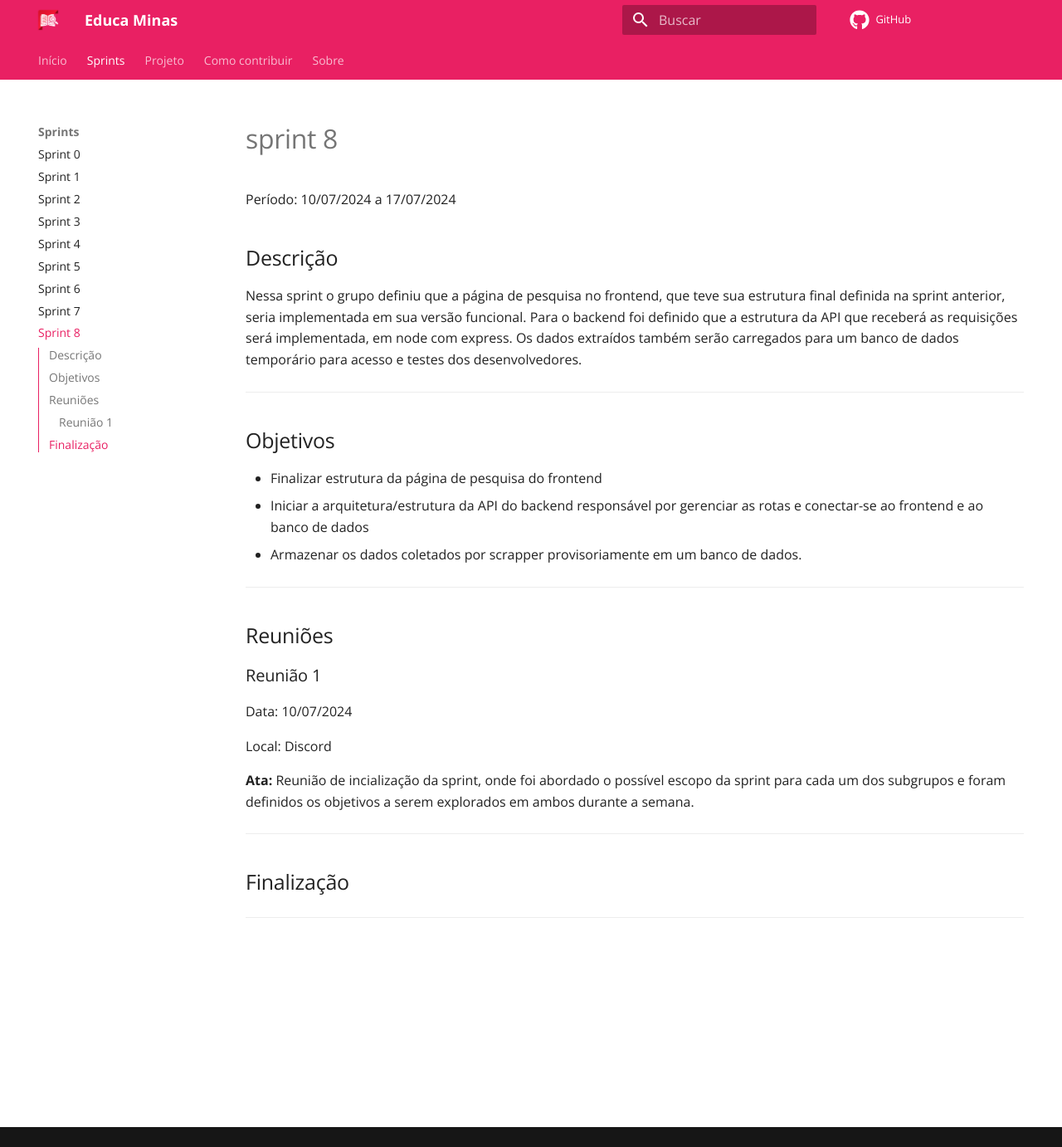
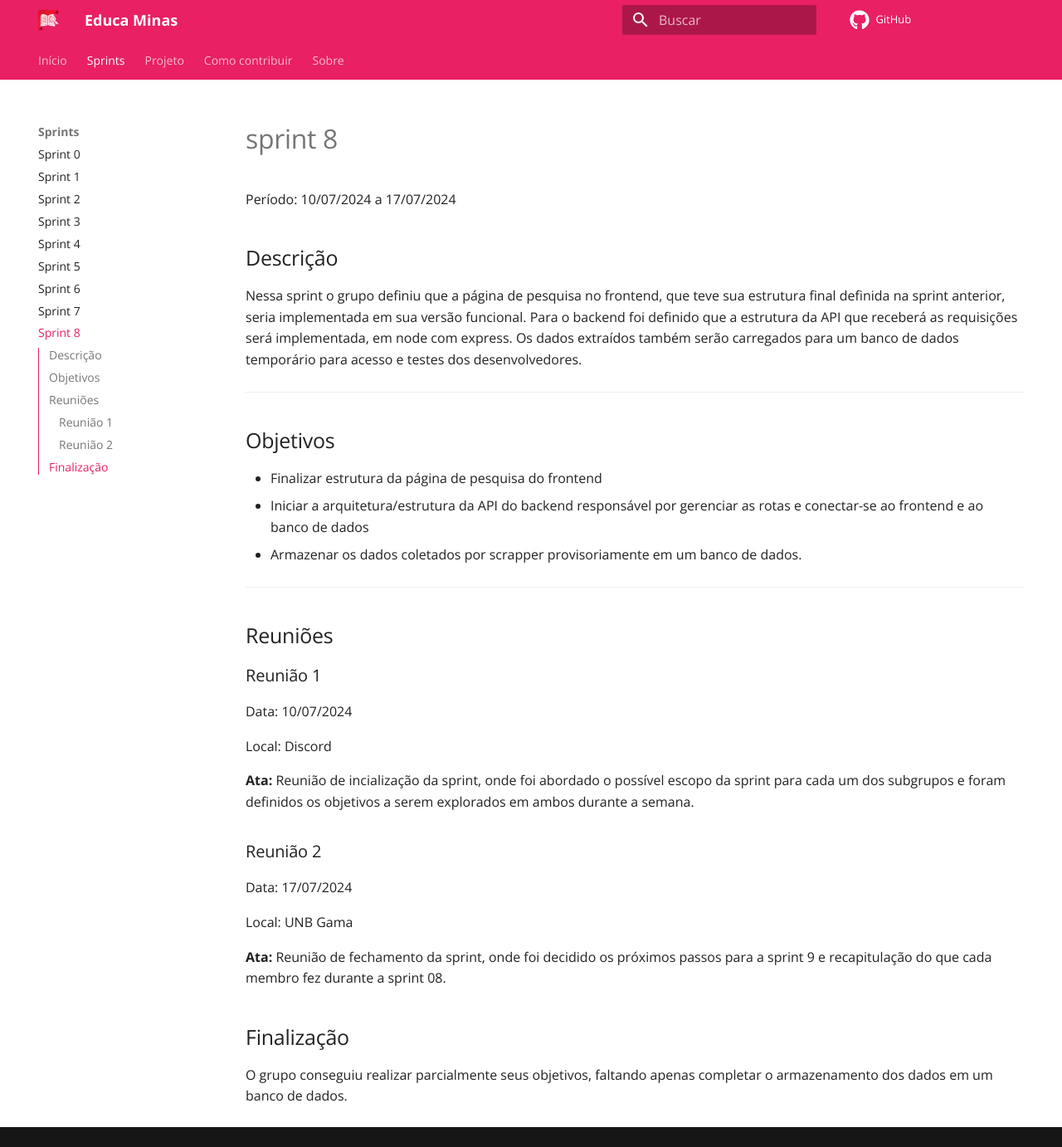
Before and after one commit to unb-mds/2024-1-EducaMinas-frontend, an MkDocs documentation site: the page built from docs/docs/sprints/sprint-8.md, in a window 1280 px wide and 1382 px high. Shown: the whole window at 83% size. Built offline with MkDocs 1.6.1 and Material for MkDocs 9.7.7, drawn with Linux system fonts in a browser that asks for light colours; comment, search, counter and statistics services are not loaded.

Commit message:
docs#69: includes sprints 8 and 9 documentation

```diff
--- a/docs/docs/sprints/sprint-8.md
+++ b/docs/docs/sprints/sprint-8.md
@@ -27,8 +27,15 @@ Local: Discord
 **Ata:**
 Reunião de incialização da sprint, onde foi abordado o possível escopo da sprint para cada um dos subgrupos e foram definidos os objetivos a serem explorados em ambos durante a semana.
 
----
+### Reunião 2
+
+Data: 17/07/2024
+
+Local: UNB Gama
+
+**Ata:**
+Reunião de fechamento da sprint, onde foi decidido os próximos passos para a sprint 9 e recapitulação do que cada membro fez durante a sprint 08.
+
 
 ## Finalização
-
----
+O grupo conseguiu realizar parcialmente seus objetivos, faltando apenas completar o armazenamento dos dados em um banco de dados.
```
Also changed, not shown: docs/docs/sprints/sprint-9.md (added, +37 -0 lines).
